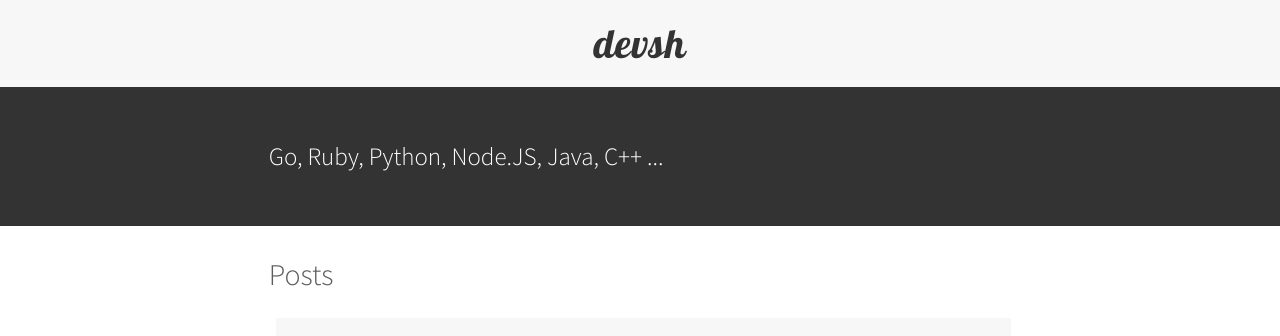
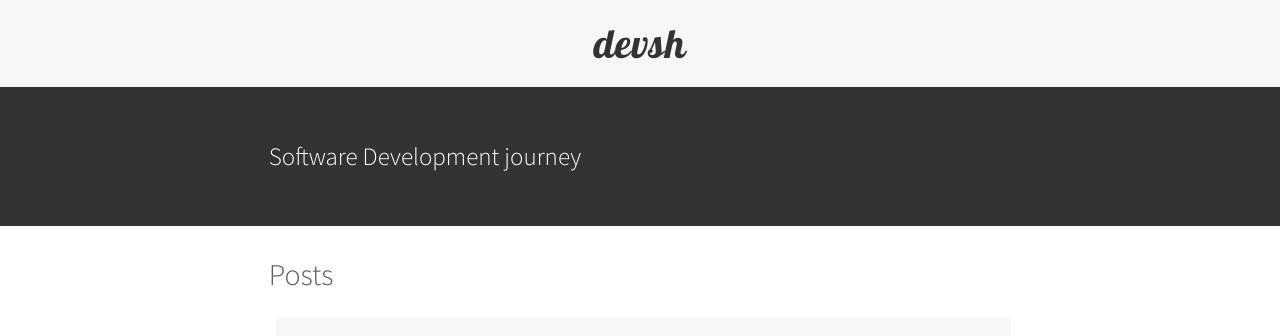
Before and after one commit to suhanlee/suhanlee.github.io, a Jekyll site: the page built from index.html, in a window 1280 px wide. Shown: the top 336 px of the page. Built offline with Jekyll 4.4.1, drawn with Linux system fonts in a browser that asks for light colours; the list of posts is cut into pages by our own code.

Commit message:
update title

```diff
--- a/_config.yml
+++ b/_config.yml
@@ -5,7 +5,7 @@ email: suhan.lee.k@gmail.com
 author: Suhan Lee
 
 description: > # this means to ignore newlines until "baseurl:"
-  Go, Ruby, Python, Node.JS, Java, C++ ...
+  Software Development journey
 
 url: "http://suhanlee.gitub.io" # the base hostname & protocol for your site
 baseurl: "" # the subpath of your site, e.g. /blog
```
